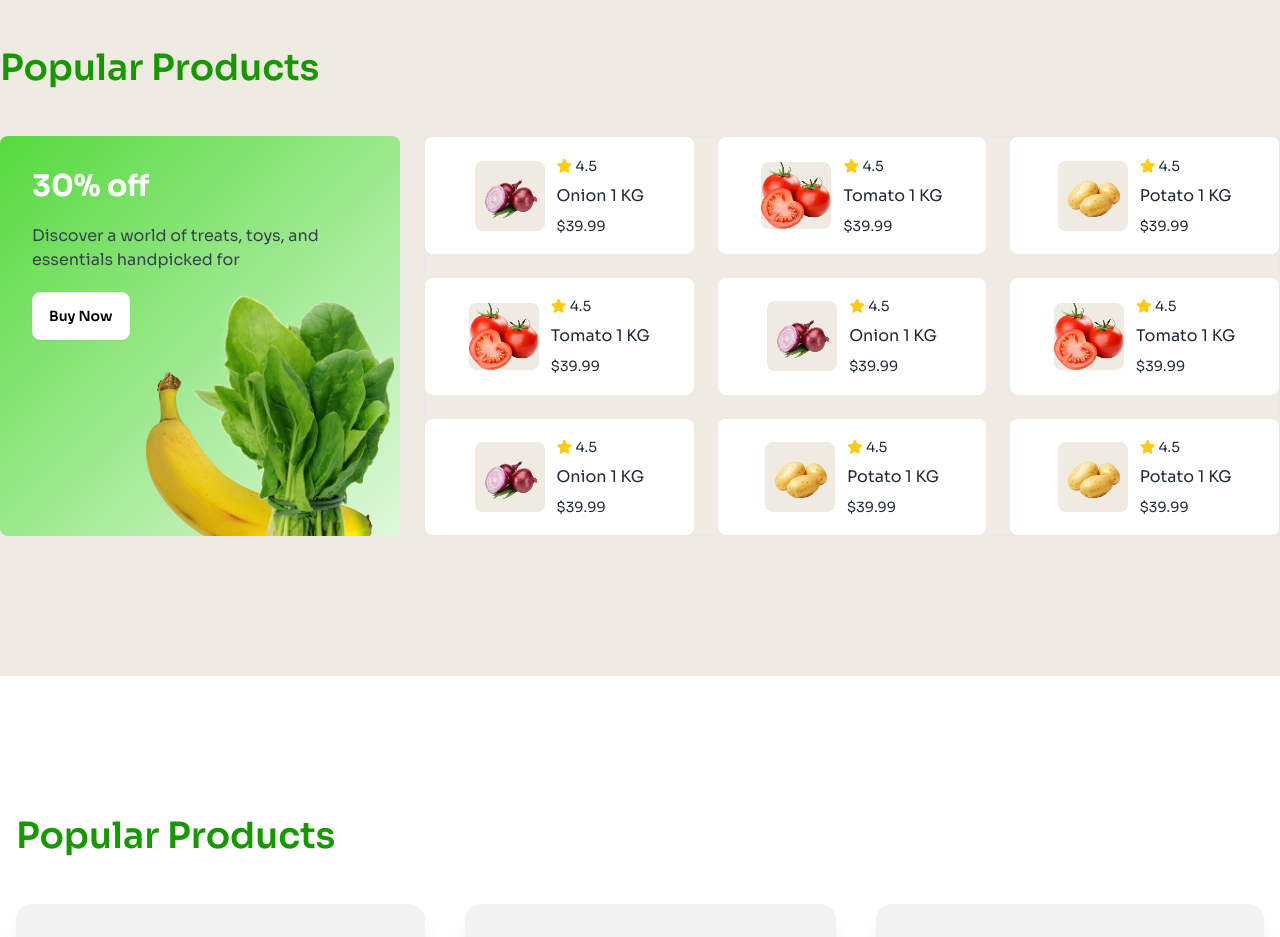
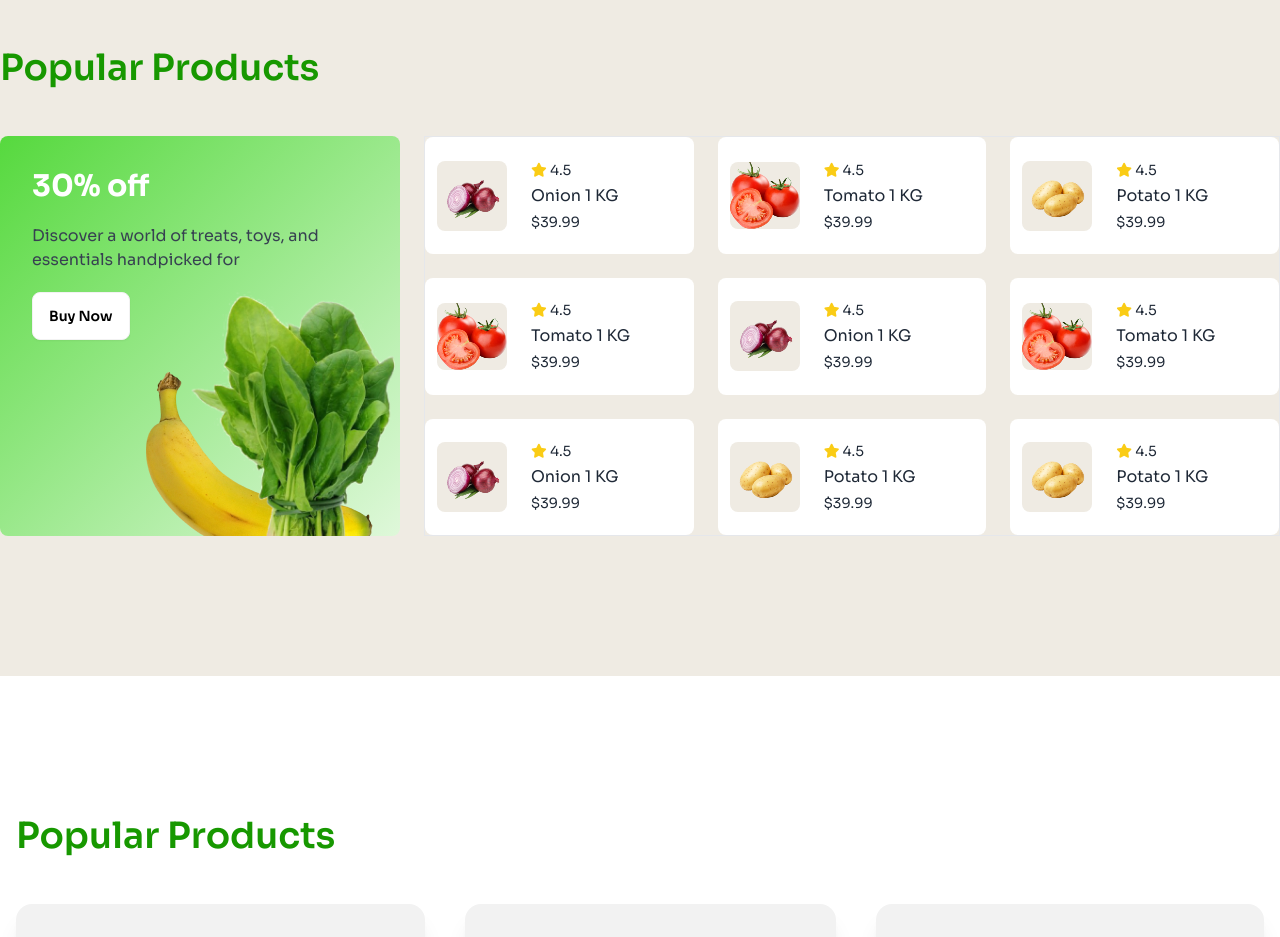
Before and after one commit to FyslAhmd/Natures-platter, a plain HTML site: page index.html in a window 1280 px wide. Shown: the part 1820-2757 px from the top of the page. Drawn offline with nearby package versions, Linux system fonts and the light colour scheme.

Commit message:
project complete

```diff
--- a/index.html
+++ b/index.html
@@ -202,11 +202,11 @@
                     <!-- product right -->
                     <div class="grid grid-cols-2 md:grid-cols-3 gap-2 md:gap-6 border px-4 md:px-0 flex-1">
                         <!-- mini product -->
-                        <div class="flex items-center justify-center bg-white gap-3 px-3 py-3 rounded-lg">
+                        <div class="flex items-center justify-center bg-white gap-2 md:gap-6 px-3 py-1 rounded-lg">
                             <div>
                                 <img class="rounded-lg bg-secondary-color" src="assets/onion.png" alt="">
                             </div>
-                            <div class="space-y-1 md:space-y-2">
+                            <div class="space-y-1 flex-1">
                                 <p class="text-xs md:text-sm">
                                     <i class="fa-solid fa-star text-yellow-400"></i> 4.5
                                 </p>
@@ -215,11 +215,11 @@
                             </div>
                         </div>
                         <!-- mini product -->
-                        <div class="flex items-center justify-center bg-white gap-3 px-3 py-3 rounded-lg">
+                        <div class="flex items-center justify-center bg-white gap-2 md:gap-6 px-3 py-1 rounded-lg">
                             <div>
                                 <img class="rounded-lg bg-secondary-color" src="assets/tomato.png" alt="">
                             </div>
-                            <div class="space-y-1 md:space-y-2">
+                            <div class="space-y-1 flex-1">
                                 <p class="text-xs md:text-sm">
                                     <i class="fa-solid fa-star text-yellow-400"></i> 4.5
                                 </p>
@@ -228,11 +228,11 @@
                             </div>
                         </div>
                         <!-- mini product -->
-                        <div class="flex items-center justify-center bg-white gap-3 px-3 py-3 rounded-lg">
+                        <div class="flex items-center justify-center bg-white gap-2 md:gap-6 px-3 py-1 rounded-lg">
                             <div>
                                 <img class="rounded-lg bg-secondary-color" src="assets/potato.png" alt="">
                             </div>
-                            <div class="space-y-1 md:space-y-2">
+                            <div class="space-y-1 flex-1">
                                 <p class="text-xs md:text-sm">
                                     <i class="fa-solid fa-star text-yellow-400"></i> 4.5
                                 </p>
@@ -241,11 +241,11 @@
                             </div>
                         </div>
                         <!-- mini product -->
-                        <div class="flex items-center justify-center bg-white gap-3 px-3 py-3 rounded-lg">
+                        <div class="flex items-center justify-center bg-white gap-2 md:gap-6 px-3 py-1 rounded-lg">
                             <div>
                                 <img class="rounded-lg bg-secondary-color" src="assets/tomato.png" alt="">
                             </div>
-                            <div class="space-y-1 md:space-y-2">
+                            <div class="space-y-1 flex-1">
                                 <p class="text-xs md:text-sm">
                                     <i class="fa-solid fa-star text-yellow-400"></i> 4.5
                                 </p>
@@ -254,11 +254,11 @@
                             </div>
                         </div>
                         <!-- mini product -->
-                        <div class="flex items-center justify-center bg-white gap-3 px-3 py-3 rounded-lg">
+                        <div class="flex items-center justify-center bg-white gap-2 md:gap-6 px-3 py-1 rounded-lg">
                             <div>
                                 <img class="rounded-lg bg-secondary-color" src="assets/onion.png" alt="">
                             </div>
-                            <div class="space-y-1 md:space-y-2">
+                            <div class="space-y-1 flex-1">
                                 <p class="text-xs md:text-sm">
                                     <i class="fa-solid fa-star text-yellow-400"></i> 4.5
                                 </p>
@@ -267,11 +267,11 @@
                             </div>
                         </div>
                         <!-- mini product -->
-                        <div class="flex items-center justify-center bg-white gap-3 px-3 py-3 rounded-lg">
+                        <div class="flex items-center justify-center bg-white gap-2 md:gap-6 px-3 py-1 rounded-lg">
                             <div>
                                 <img class="rounded-lg bg-secondary-color" src="assets/tomato.png" alt="">
                             </div>
-                            <div class="space-y-1 md:space-y-2">
+                            <div class="space-y-1 flex-1">
                                 <p class="text-xs md:text-sm">
                                     <i class="fa-solid fa-star text-yellow-400"></i> 4.5
                                 </p>
@@ -280,11 +280,11 @@
                             </div>
                         </div>
                         <!-- mini product -->
-                        <div class="flex items-center justify-center bg-white gap-3 px-3 py-3 rounded-lg">
+                        <div class="flex items-center justify-center bg-white gap-2 md:gap-6 px-3 py-1 rounded-lg">
                             <div>
                                 <img class="rounded-lg bg-secondary-color" src="assets/onion.png" alt="">
                             </div>
-                            <div class="space-y-1 md:space-y-2">
+                            <div class="space-y-1 flex-1">
                                 <p class="text-xs md:text-sm">
                                     <i class="fa-solid fa-star text-yellow-400"></i> 4.5
                                 </p>
@@ -293,11 +293,11 @@
                             </div>
                         </div>
                         <!-- mini product -->
-                        <div class="flex items-center justify-center bg-white gap-3 px-3 py-3 rounded-lg">
+                        <div class="flex items-center justify-center bg-white gap-2 md:gap-6 px-3 py-1 rounded-lg">
                             <div>
                                 <img class="rounded-lg bg-secondary-color" src="assets/potato.png" alt="">
                             </div>
-                            <div class="space-y-1 md:space-y-2">
+                            <div class="space-y-1 flex-1">
                                 <p class="text-xs md:text-sm">
                                     <i class="fa-solid fa-star text-yellow-400"></i> 4.5
                                 </p>
@@ -306,11 +306,11 @@
                             </div>
                         </div>
                         <!-- mini product -->
-                        <div class="flex items-center justify-center bg-white gap-3 px-3 py-3 rounded-lg">
+                        <div class="flex items-center justify-center bg-white gap-2 md:gap-6 px-3 py-1 rounded-lg">
                             <div>
                                 <img class="rounded-lg bg-secondary-color" src="assets/potato.png" alt="">
                             </div>
-                            <div class="space-y-1 md:space-y-2">
+                            <div class="space-y-1 flex-1">
                                 <p class="text-xs md:text-sm">
                                     <i class="fa-solid fa-star text-yellow-400"></i> 4.5
                                 </p>
```
